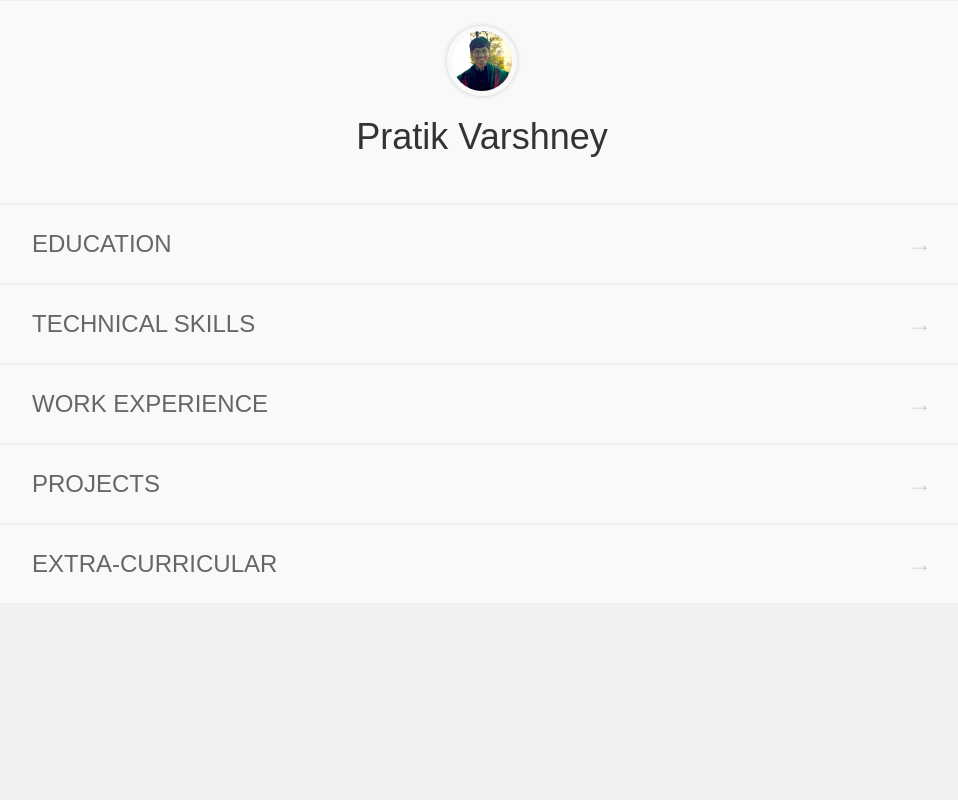
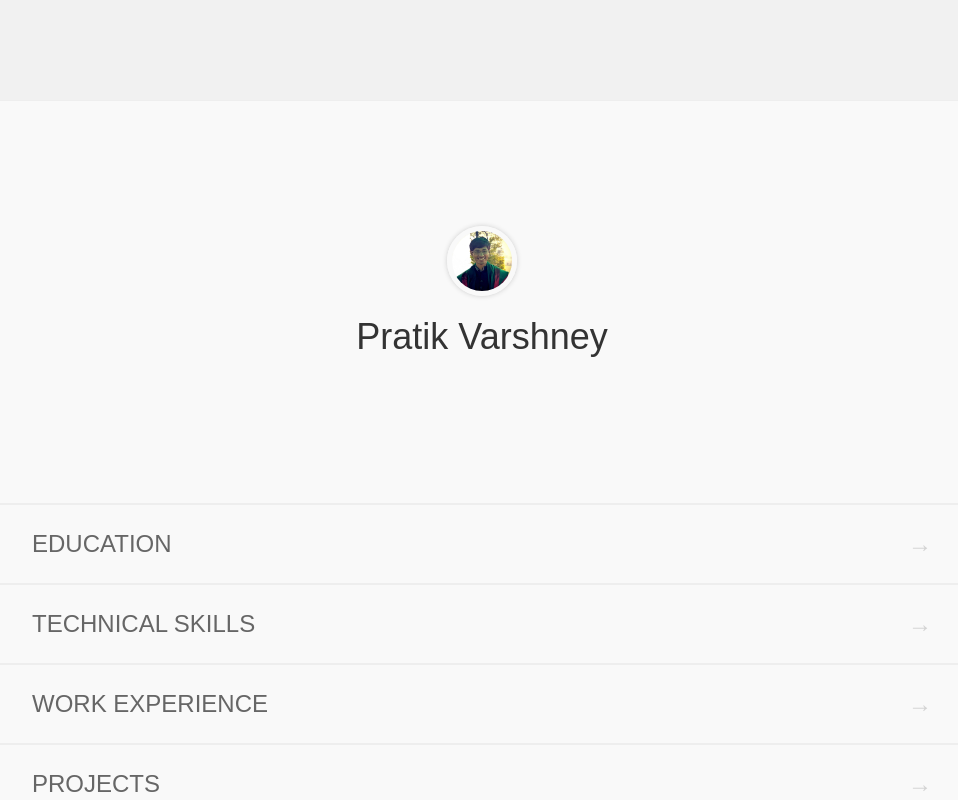
Before and after one commit to pratikvarshney/pratikvarshney.github.io, a plain HTML site: page index.html in a window 1280 px wide. Both pictures are taken after a click on the picture 640 px from the left and 115 px from the top of the page. Shown: the whole page, without its empty margins (158-1116 px from the left). Drawn offline with Linux system fonts and the light colour scheme.

Commit message:
Added menu margin and padding in desktop view

```diff
--- a/main.css
+++ b/main.css
@@ -176,6 +176,14 @@ a{
 	.hidden-arrow{
 		display: none;
 	}
+	#menu{
+		margin-top: 100px;
+		margin-bottom: 100px;
+	}
+	#menu-title{
+		padding-top: 100px;
+		padding-bottom: 100px;
+	}
 	#menu .arrow{
 		opacity: 0.25;
 	}
```
